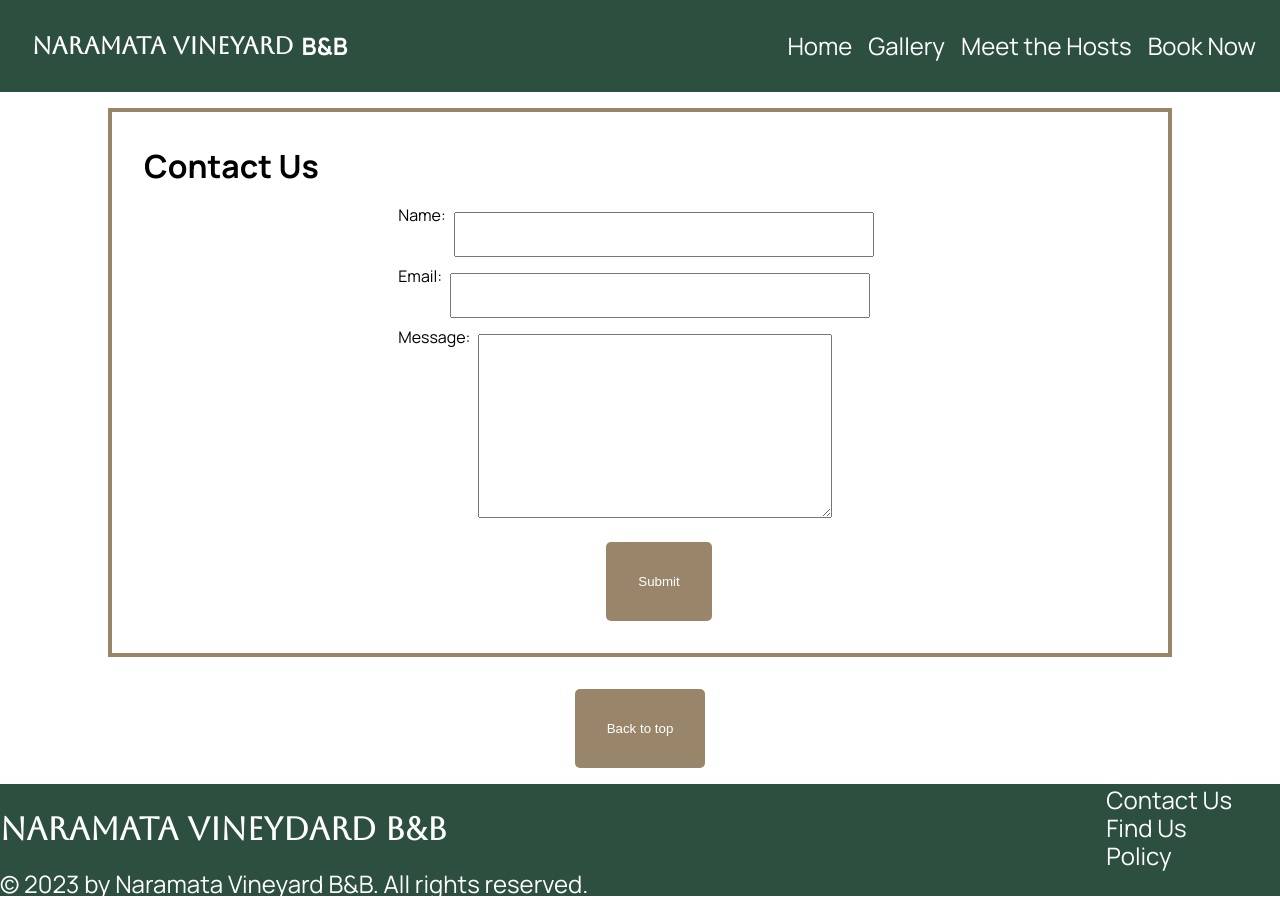
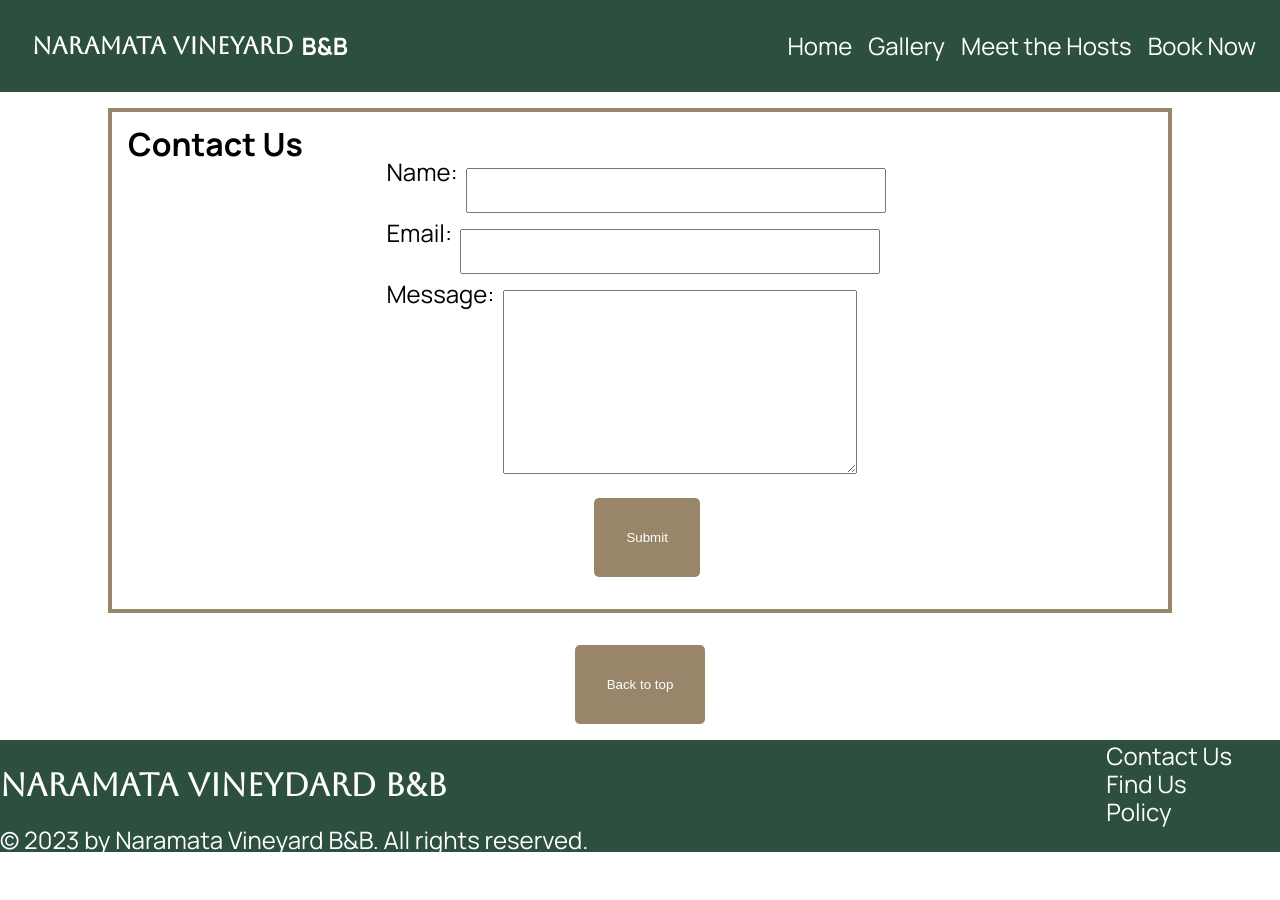
Before and after one commit to erincronie/Naramata-Vineyard, a React (Create React App) app in the folder naramata-vineyard/: page /contactus in a window 1280 px wide. After the commit the page ends 856 px from the top, so only its background shows below. Built offline with nearby package versions, Linux system fonts and the light colour scheme.

Commit message:
contact us has mixins

```diff
--- a/naramata-vineyard/src/pages/ContactUs/ContactUs.scss
+++ b/naramata-vineyard/src/pages/ContactUs/ContactUs.scss
@@ -3,10 +3,13 @@
 
 .contactus {
     margin: 1rem auto;
-    font-family: $main-font;
     width: 80vw;
     padding: 1rem;
     @include border;
+    @include mobile-body;
+            @include tablet {
+                @include tablet-body;
+            }
 
     &__container{
         display: flex;
@@ -19,10 +22,10 @@
     }
 
     &__title {
-        font-size: 1rem;
-        margin: 1rem;
+        @include mobile-header;
             @include tablet {
-                font-size: 2rem;
+                @include tablet-header;
+
             }
     }
 
```
